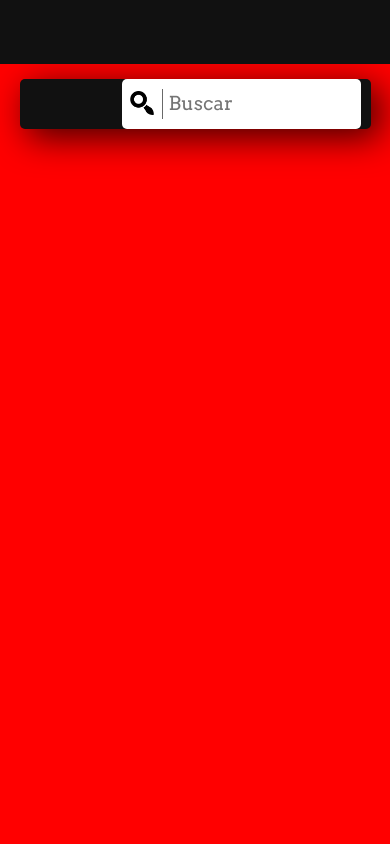
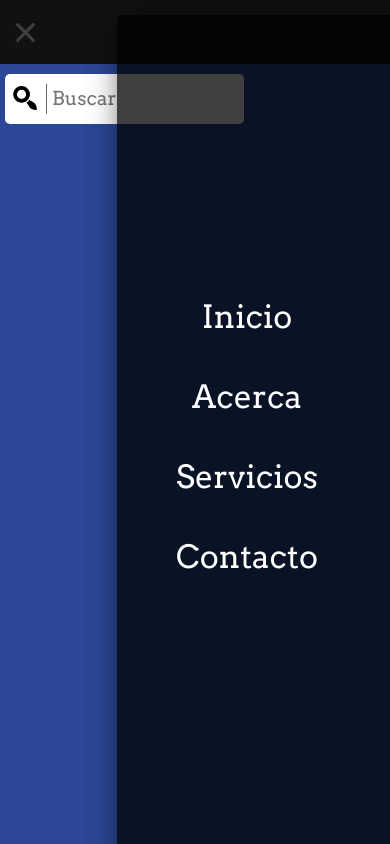
Before and after one commit to gerszcitoo/cool-navbar, a plain HTML site: page index.html in a window 390 px wide. Both pictures are taken after a click on the element 195 px from the left and 32 px from the top of the page. Drawn offline with nearby package versions, Linux system fonts and the light colour scheme.

Commit message:
responsive done, cant change sizes WIP

```diff
--- a/index.html
+++ b/index.html
@@ -35,21 +35,15 @@
     <!-- --------------- PC NAV -------------------- -->
     <nav class="primary-nav" data-visible="false">
         <ul id="navbar">
-            <li>
+            <!-- <li>
                 <div class="nav-logo"></div>
-            </li>
+            </li> -->
             <li><a class="nav-item" href="index.html">Inicio</a></li>
-            <li><a class="nav-item" href="#">Portfolio</a></li>
-            <li><a class="nav-item" href="#">Sobre mí</a></li>
-            <li><a class="nav-item" href="#">Contacto</a></li>
-        </ul>
-        <!-- ----- -->
-        <ul id="navbar">
-            <li><a class="nav-item" href="#">Inicio</a></li>
             <li><a class="nav-item" href="#">Acerca</a></li>
             <li><a class="nav-item" href="#">Servicios</a></li>
             <li><a class="nav-item" href="#">Contacto</a></li>
-            <!-- ------------------------SEARCH BOX BELOW----------------------- -->
+        </ul>
+        <!-- ------------------------SEARCH BOX----------------------- -->
         <div class="search">
             <div class="search-lens">
                 <a href="#">
@@ -60,8 +54,6 @@
                 <input placeholder="Buscar" type="text">
             </div>
         </div>
-        </ul>
-
     </nav>
 </body>
 
--- a/script.js
+++ b/script.js
@@ -1,4 +1,19 @@
-$('.menu-toggle').click(function() {
+// ---------------- MOBILE BURGER MENU ANIMATION-----------
+$('.mobile-nav').click(function() {
     $(".nav").toggleClass("mobile-nav");
     $(this).toggleClass("is-active");
 });
+// ----------------- MOBILE MENU DEPLOY-------------
+const navToggle = document.querySelector(".mobile-nav");
+const primaryNav = document.querySelector(".primary-nav");
+navToggle.addEventListener("click", () => {
+    const visibility = primaryNav.getAttribute("data-visible");
+    const aria = primaryNav.getAttribute("aria-expanded")
+    if (visibility === "false") {
+        primaryNav.setAttribute("data-visible", true);
+        primaryNav.setAttribute("aria-expanded", true);
+    } else if (visibility === "true") {
+        primaryNav.setAttribute("data-visible", false);
+        primaryNav.setAttribute("aria-expanded", false);
+    }
+});
--- a/src/css/estilo.css
+++ b/src/css/estilo.css
@@ -13,7 +13,7 @@ a {
 }
 
 body {
-    background-color: #8A2B95;
+    background: #8A2B95;
     margin: 0;
     overflow: overlay;
 }
@@ -61,17 +61,18 @@ nav>ul>li:hover {
     cursor: pointer;
     border-radius: 5px;
     background-color: #F5F5F5;
-    color: #111111;
     transform: rotate(-6deg) skewY(3deg) scaleX(.866025);
 }
 
-.nav-item {
-    color: black;
+nav>ul>li:hover>.nav-item {
+    color: black
 }
 
-nav>ul>li:active>a {
-    transform: scale(1.1);
-}
+
+/*
+nav>ul>li:active>.nav-item {
+    transform: scale(1.3) !important;
+} */
 
 
 /* ----------------SEARCHBOX--------------- */
@@ -262,23 +263,65 @@ nav>ul>li:active>a {
 /* -------------------- RESPONSIVE ------------------- */
 
 @media (max-width: 670px) {
+    .primary-nav {
+        position: fixed;
+        display: flex;
+        flex-direction: column;
+        justify-content: center;
+        inset: 0 0 0 30%;
+        height: 100%;
+        background: hsl(0, 0%, 0%, 0.75);
+        z-index: 1000;
+        transition: .3s all;
+        transform: translateX(100%);
+    }
+    .primary-nav[data-visible="true"] {
+        transform: translateX(0%);
+    }
     body {
-        background-color: red;
+        background: #2b4795;
+    }
+    nav>ul {
+        flex-direction: column;
+        padding: min(30vh, 8rem) 2em;
     }
     nav>ul>li {
-        display: none;
+        font-size: 2rem;
     }
-    nav {
-        display: flex;
-        flex-direction: row;
-        justify-content: space-between;
-    }
-    .mobile-nav,
     .bar {
         display: block;
         cursor: pointer;
     }
     .mobile-nav {
-        transform: translate(0%)!important;
+        z-index: 9999;
+        transform: translate(0%) !important;
+        display: flex;
+    }
+    .mobile-nav-backgorund {
+        background: #111111;
+        z-index: 9999;
+        transform: translate(0%) !important;
+        display: flex;
+        justify-content: space-between;
+    }
+    /* .nav-logo{
+        height: 50px;
+        width: 50px;
+    } */
+    .search {
+        display: none;
+    }
+    .search-mobile {
+        display: flex;
+    }
+    .search-mobile>input {
+        height: 2rem;
+        font-size: 1.3rem;
+    }
+    .search-lens {
+        height: fit-content;
+    }
+    .mobile-btn {
+        display: block;
     }
 }
```
Lines whose indentation alone changed are shown as unchanged.
